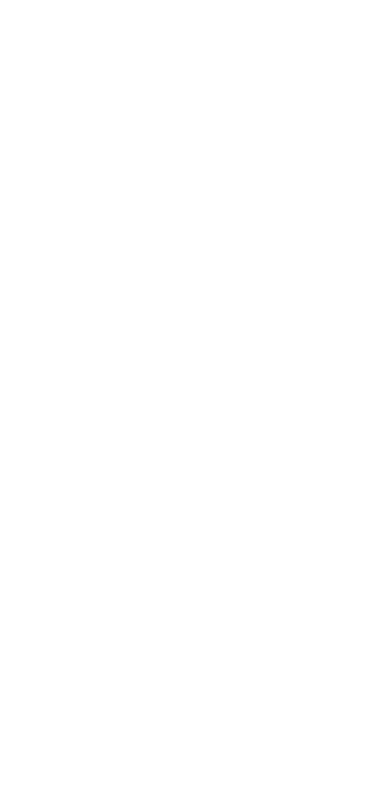
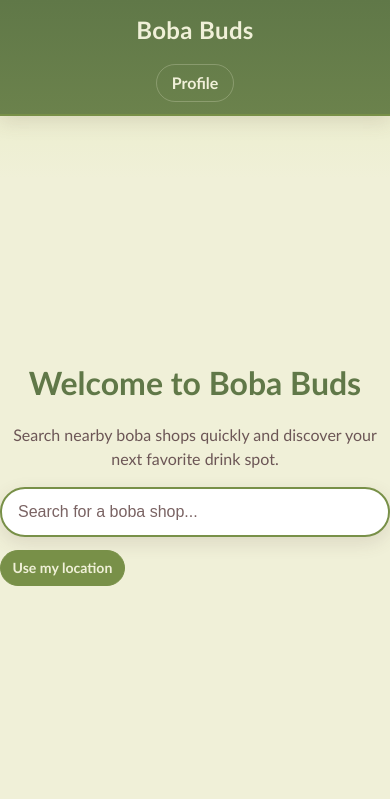
Before and after one commit to ethanle-11/bobabuds, a plain HTML site: page index.html in a window 390 px wide. Drawn offline with Linux system fonts and the light colour scheme.

Commit message:
Created main page with search bar

```diff
--- a/index.html
+++ b/index.html
@@ -1,11 +1,100 @@
 <!DOCTYPE html>
 <html lang="en">
 <head>
-    <meta charset="UTF-8">
-    <meta name="viewport" content="width=device-width, initial-scale=1.0">
-    <title>Boba Buds</title>
+  <meta charset="UTF-8">
+  <meta name="viewport" content="width=device-width, initial-scale=1.0">
+  <title>Boba Buds</title>
+  <link rel="stylesheet" href="styles.css">
 </head>
 <body>
+  <!-- Site header with primary navigation -->
+  <header class="site-header">
+    <div class="container nav-bar">
+      <a class="site-title" href="index.html">Boba Buds</a>
+      <nav aria-label="Main navigation">
+        <ul class="nav-links">
+          <li><a href="profile.html">Profile</a></li>
+        </ul>
+      </nav>
+    </div>
+  </header>
 
+  <!-- Main content -->
+  <main class="main-content">
+    <section class="hero container" aria-labelledby="hero-heading">
+      <h1 id="hero-heading">Welcome to Boba Buds</h1>
+      <p class="hero-subtext">Search nearby boba shops quickly and discover your next favorite drink spot.</p>
+
+      <!-- Search area -->
+      <section class="search-region" aria-label="Boba shop search">
+        <label class="sr-only" for="shop-search">Search for a boba shop</label>
+        <input
+          id="shop-search"
+          name="shop-search"
+          type="search"
+          placeholder="Search for a boba shop..."
+          autocomplete="off"
+        >
+
+        <!-- Geolocation controls for location-based search -->
+        <div class="geo-controls">
+          <button id="geoButton" type="button" class="geo-button">Use my location</button>
+          <p id="geoStatus" class="geo-status" aria-live="polite"></p>
+        </div>
+      </section>
+    </section>
+  </main>
+
+  <script>
+    const geoButton = document.getElementById("geoButton");
+    const geoStatus = document.getElementById("geoStatus");
+
+    function setLoadingState(isLoading) {
+      geoButton.disabled = isLoading;
+      geoButton.textContent = isLoading ? "Locating..." : "Use my location";
+    }
+
+    function handleGeoSuccess() {
+      geoStatus.textContent = "Location found.";
+      setLoadingState(false);
+    }
+
+    function handleGeoError(error) {
+      let message = "Unable to get your location right now.";
+
+      switch (error.code) {
+        case error.PERMISSION_DENIED:
+          message = "Location access was denied. You can enable it in your browser settings.";
+          break;
+        case error.POSITION_UNAVAILABLE:
+          message = "Your location is currently unavailable. Please try again.";
+          break;
+        case error.TIMEOUT:
+          message = "The location request timed out. Please try again.";
+          break;
+        default:
+          message = "An unknown geolocation error occurred.";
+      }
+
+      geoStatus.textContent = message;
+      setLoadingState(false);
+    }
+
+    geoButton.addEventListener("click", () => {
+      if (!navigator.geolocation) {
+        geoStatus.textContent = "Geolocation is not supported by this browser.";
+        return;
+      }
+
+      geoStatus.textContent = "Requesting location...";
+      setLoadingState(true);
+
+      navigator.geolocation.getCurrentPosition(handleGeoSuccess, handleGeoError, {
+        enableHighAccuracy: true,
+        timeout: 10000,
+        maximumAge: 300000
+      });
+    });
+  </script>
 </body>
 </html>
--- a/styles.css
+++ b/styles.css
@@ -0,0 +1,252 @@
+/*
+  Boba Buds styles
+  Flexbox-first layout for all major page sections
+*/
+
+:root {
+  --bg: #f0f0d8;
+  --text: #604848;
+  --header: #607848;
+  --primary: #789048;
+  --highlight: #c0d860;
+  --surface-strong: #ffffff;
+  --header-text: #f0f0d8;
+  --shadow-soft: 0 6px 18px rgba(96, 72, 72, 0.14);
+
+  --radius-pill: 999px;
+  --container-width: 980px;
+}
+
+/* Base reset */
+*,
+*::before,
+*::after {
+  box-sizing: border-box;
+}
+
+html,
+body {
+  margin: 0;
+  padding: 0;
+}
+
+body {
+  min-height: 100vh;
+  color: var(--text);
+  background:
+    linear-gradient(180deg, rgba(192, 216, 96, 0.2) 0%, transparent 180px),
+    var(--bg);
+  font-family: "Trebuchet MS", "Segoe UI", Tahoma, sans-serif;
+  line-height: 1.5;
+  display: flex;
+  flex-direction: column;
+}
+
+.container {
+  width: min(92%, var(--container-width));
+  margin: 0 auto;
+}
+
+/* Accessibility utility */
+.sr-only {
+  position: absolute;
+  width: 1px;
+  height: 1px;
+  padding: 0;
+  margin: -1px;
+  overflow: hidden;
+  clip: rect(0, 0, 0, 0);
+  white-space: nowrap;
+  border: 0;
+}
+
+/* Header */
+.site-header {
+  position: sticky;
+  top: 0;
+  z-index: 100;
+  background: linear-gradient(180deg, var(--header), #6b824c);
+  border-bottom: 2px solid var(--primary);
+  box-shadow: var(--shadow-soft);
+}
+
+.nav-bar {
+  display: flex;
+  align-items: center;
+  justify-content: space-between;
+  gap: 1rem;
+  padding: 0.9rem 0;
+}
+
+.site-title {
+  color: var(--header-text);
+  text-decoration: none;
+  font-size: 1.5rem;
+  font-weight: 700;
+  letter-spacing: 0.015em;
+}
+
+.nav-links {
+  list-style: none;
+  margin: 0;
+  padding: 0;
+  display: flex;
+  align-items: center;
+}
+
+.nav-links a {
+  display: inline-flex;
+  align-items: center;
+  text-decoration: none;
+  color: var(--header-text);
+  font-weight: 600;
+  border-radius: 999px;
+  border: 1px solid rgba(240, 240, 216, 0.25);
+  padding: 0.38rem 0.9rem;
+  transition: background-color 0.16s ease, color 0.16s ease;
+}
+
+.nav-links a:hover {
+  background: var(--highlight);
+  color: var(--text);
+  border-color: transparent;
+}
+
+.nav-links a:active {
+  background: var(--primary);
+  color: var(--bg);
+}
+
+.site-title:focus-visible,
+.nav-links a:focus-visible,
+#shop-search:focus-visible,
+.geo-button:focus-visible {
+  outline: 3px solid var(--primary);
+  outline-offset: 2px;
+}
+
+/* Main section */
+.main-content {
+  flex: 1;
+  padding: 2rem 0 3rem;
+  display: flex;
+}
+
+.hero {
+  min-height: 70vh;
+  width: 100%;
+  display: flex;
+  flex-direction: column;
+  align-items: center;
+  justify-content: center;
+  text-align: center;
+  gap: 1rem;
+}
+
+.hero h1 {
+  margin: 0;
+  color: var(--header);
+  font-size: clamp(2rem, 4.4vw, 3rem);
+}
+
+.hero-subtext {
+  margin: 0;
+  max-width: 62ch;
+  color: #6c5656;
+}
+
+/* Search area */
+.search-region {
+  width: min(100%, 740px);
+  display: flex;
+  flex-direction: column;
+  align-items: stretch;
+}
+
+#shop-search {
+  width: 100%;
+  border: 2px solid var(--primary);
+  border-radius: var(--radius-pill);
+  background: var(--surface-strong);
+  color: var(--text);
+  font-size: 1rem;
+  padding: 1rem 1.2rem;
+  box-shadow: var(--shadow-soft);
+}
+
+#shop-search::placeholder {
+  color: #7a6363;
+}
+
+#shop-search:focus {
+  border-color: var(--header);
+  box-shadow: 0 0 0 4px rgba(120, 144, 72, 0.28), var(--shadow-soft);
+  outline: none;
+}
+
+.geo-controls {
+  margin-top: 0.8rem;
+  display: flex;
+  align-items: center;
+  justify-content: flex-start;
+  gap: 0.55rem;
+  flex-wrap: wrap;
+}
+
+.geo-button {
+  border: 1px solid var(--primary);
+  border-radius: var(--radius-pill);
+  background: var(--primary);
+  color: var(--bg);
+  font: inherit;
+  font-size: 0.88rem;
+  font-weight: 600;
+  padding: 0.38rem 0.72rem;
+  cursor: pointer;
+  transition: background-color 0.16s ease, transform 0.1s ease;
+}
+
+.geo-button:hover {
+  background: var(--header);
+}
+
+.geo-button:active {
+  transform: translateY(1px);
+}
+
+.geo-button:disabled {
+  cursor: not-allowed;
+  opacity: 0.75;
+}
+
+.geo-status {
+  margin: 0;
+  font-size: 0.8rem;
+  color: var(--text);
+}
+
+/* Mobile */
+@media (max-width: 640px) {
+  .nav-bar {
+    flex-wrap: wrap;
+    justify-content: center;
+    text-align: center;
+    padding: 0.75rem 0;
+  }
+
+  .site-title {
+    width: 100%;
+  }
+
+  .hero {
+    min-height: 62vh;
+  }
+
+  #shop-search {
+    padding: 0.9rem 1rem;
+  }
+
+  .geo-controls {
+    gap: 0.45rem;
+  }
+}
```
